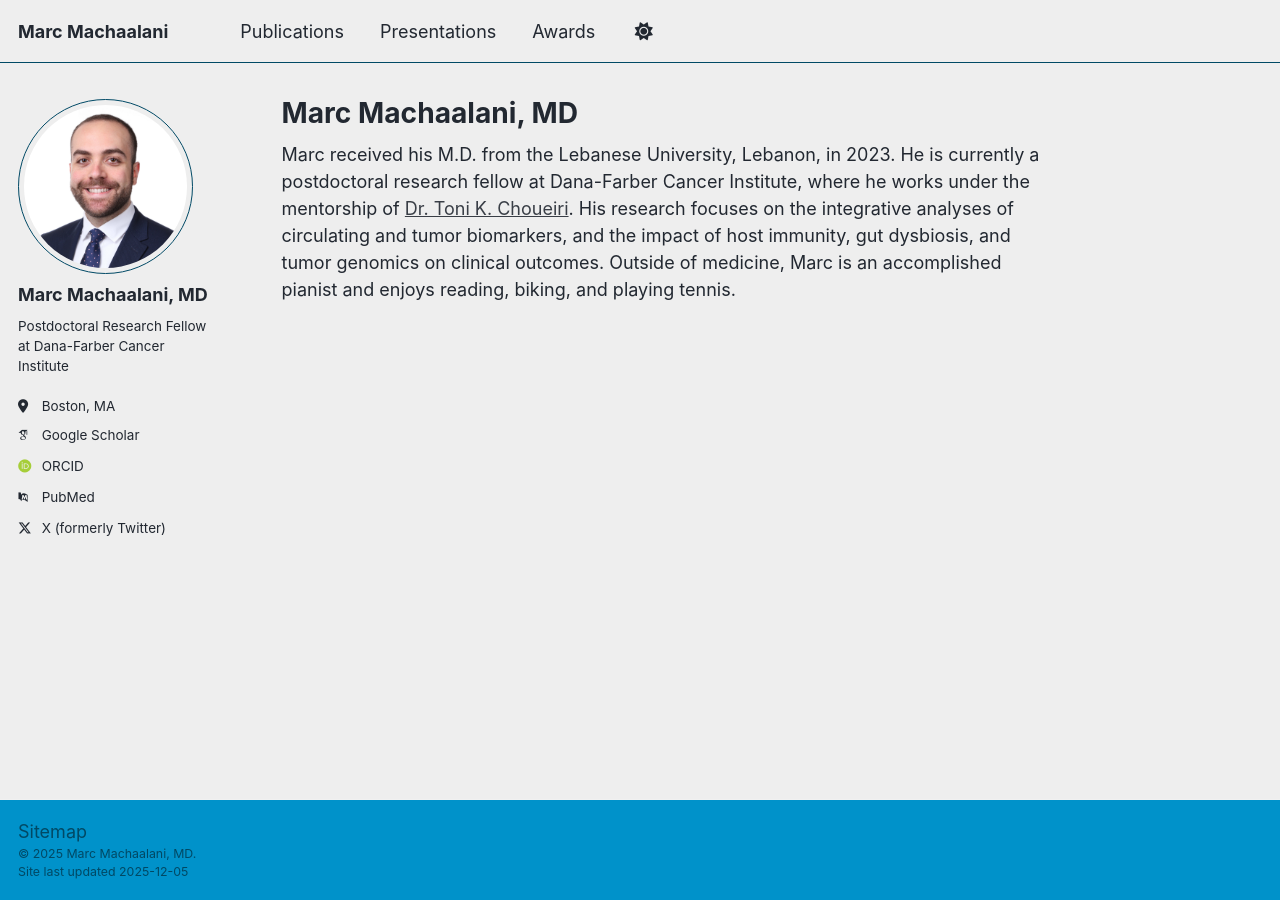
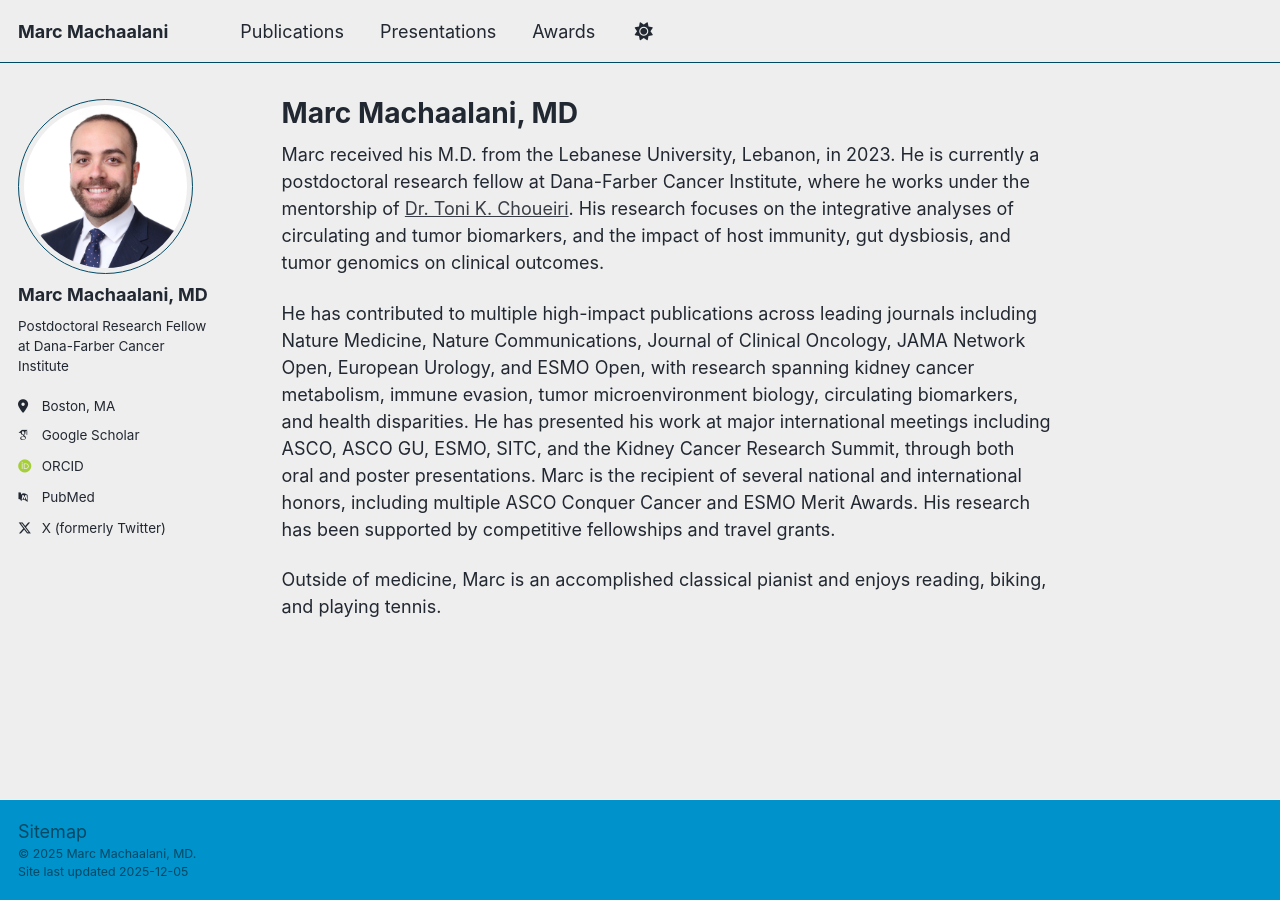
Before and after one commit to MarcMachaalani/marcmachaalani.github.io, a Jekyll site: the page built from _pages/about.md, in a window 1280 px wide. Built offline with Jekyll 4.4.1, drawn with Linux system fonts in a browser that asks for light colours; some web fonts are replaced; a script bundle is joined from its source files by our own code; library files that are not in the unit come from our copies.

Commit message:
Update about.md

```diff
--- a/_pages/about.md
+++ b/_pages/about.md
@@ -7,4 +7,8 @@
   - /about.html
 ---
 
-Marc received his M.D. from the Lebanese University, Lebanon, in 2023. He is currently a postdoctoral research fellow at Dana-Farber Cancer Institute, where he works under the mentorship of [Dr. Toni K. Choueiri](https://labs.dana-farber.org/choueirilab/). His research focuses on the integrative analyses of circulating and tumor biomarkers, and the impact of host immunity, gut dysbiosis, and tumor genomics on clinical outcomes. Outside of medicine, Marc is an accomplished pianist and enjoys reading, biking, and playing tennis.
+Marc received his M.D. from the Lebanese University, Lebanon, in 2023. He is currently a postdoctoral research fellow at Dana-Farber Cancer Institute, where he works under the mentorship of [Dr. Toni K. Choueiri](https://labs.dana-farber.org/choueirilab/). His research focuses on the integrative analyses of circulating and tumor biomarkers, and the impact of host immunity, gut dysbiosis, and tumor genomics on clinical outcomes.
+
+He has contributed to multiple high-impact publications across leading journals including Nature Medicine, Nature Communications, Journal of Clinical Oncology, JAMA Network Open, European Urology, and ESMO Open, with research spanning kidney cancer metabolism, immune evasion, tumor microenvironment biology, circulating biomarkers, and health disparities. He has presented his work at major international meetings including ASCO, ASCO GU, ESMO, SITC, and the Kidney Cancer Research Summit, through both oral and poster presentations. Marc is the recipient of several national and international honors, including multiple ASCO Conquer Cancer and ESMO Merit Awards. His research has been supported by competitive fellowships and travel grants.
+
+Outside of medicine, Marc is an accomplished classical pianist and enjoys reading, biking, and playing tennis.
```
